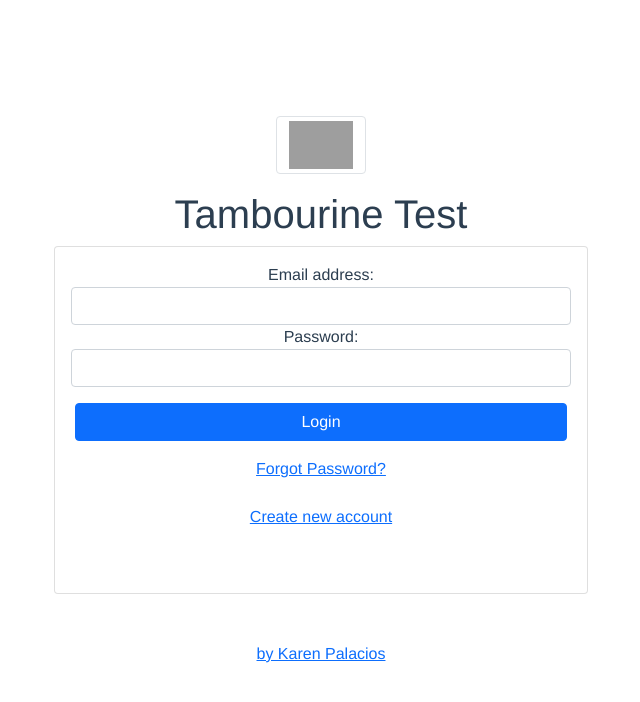
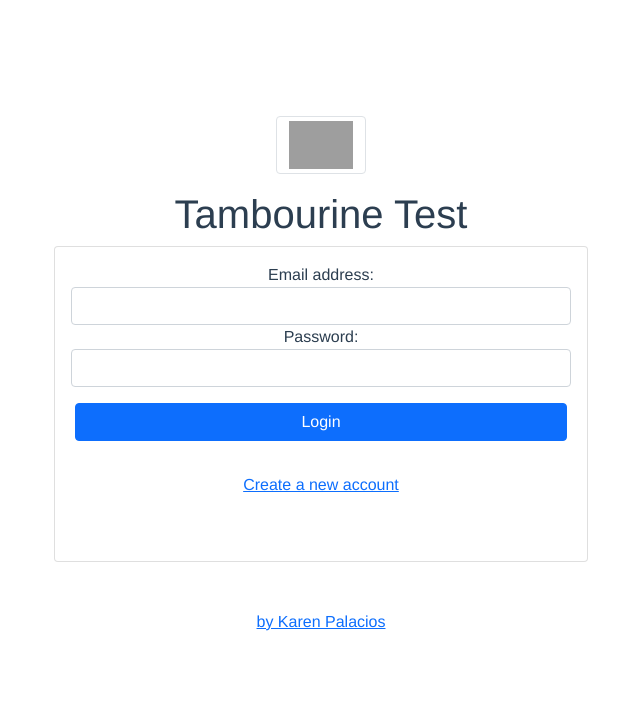
Before and after one commit to karenpalacios/tambourine_test_front, a Vue app: page / in a window 1280 px wide. Shown: the top 702 px of the page, without its empty margins (319-959 px from the left). Built offline with nearby package versions, Linux system fonts and the light colour scheme; grey boxes are pictures that could not be loaded.

Commit message:
Add login link in the register form

```diff
--- a/src/views/Login.vue
+++ b/src/views/Login.vue
@@ -35,10 +35,9 @@
           Login
         </button>
         </div>
-        <div class="row justify-content-center my-2"><router-link to="/password-recovery">Forgot Password?</router-link></div>
       </div>
       <div class="bottom text-center mb-5">
-        <p href="#" class="sm-text mx-auto mb-3"><router-link to="/register">Create new account</router-link></p>
+        <p href="#" class="sm-text mx-auto mb-3"><router-link to="/register">Create a new account</router-link></p>
       </div>
     </div>
   </div>
--- a/src/views/Register.vue
+++ b/src/views/Register.vue
@@ -60,6 +60,9 @@
            Register
           </button>
          </div>
+         <div class="bottom text-center mb-5">
+           <p href="#" class="sm-text mx-auto mb-3"><router-link to="/">Already registered?</router-link></p>
+         </div>
       </div>
     </div>
   </div>
```
